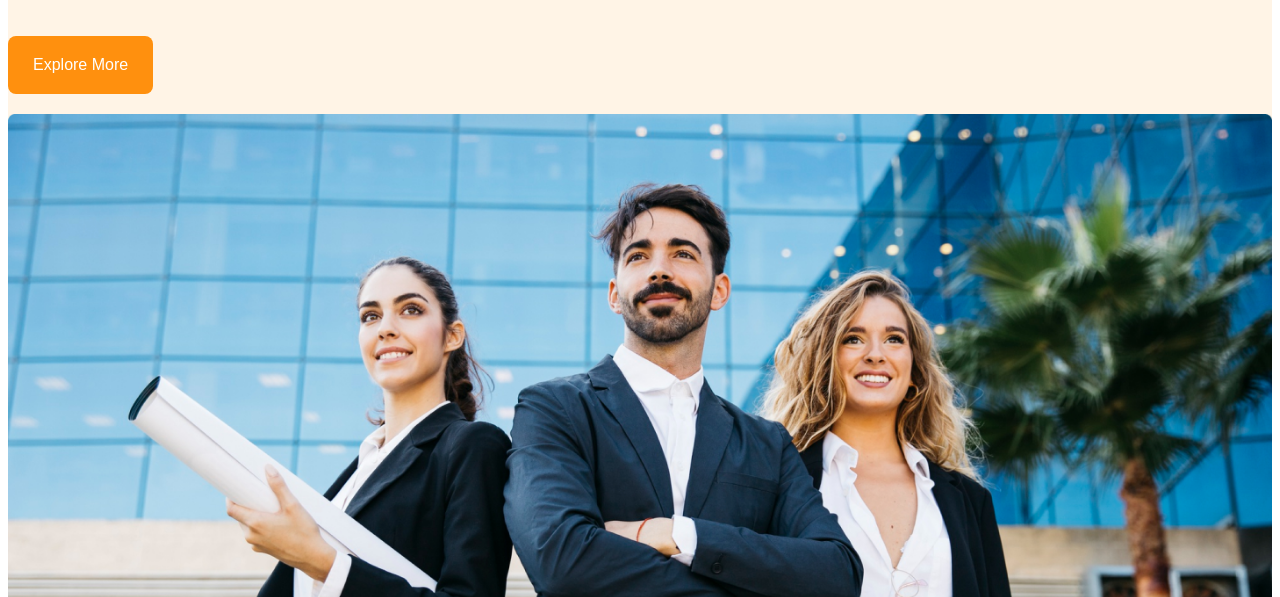
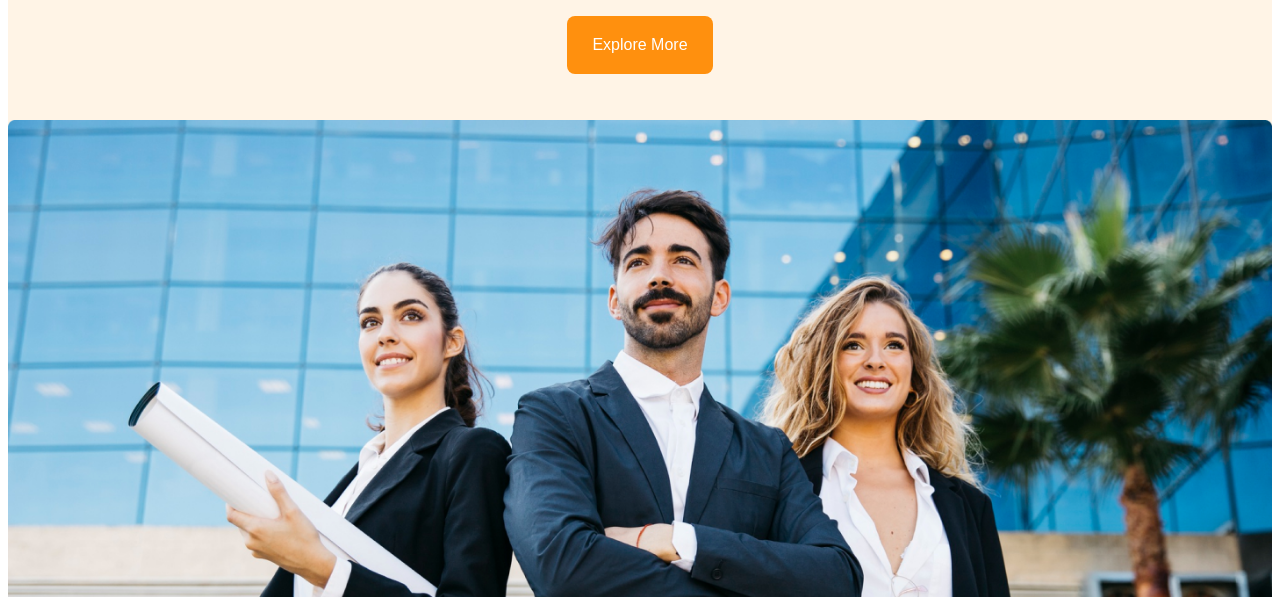
Before and after one commit to TOWHID162153/g3-architects-web, a plain HTML site: page index.html in a window 1280 px wide. Shown: the part 355-952 px from the top of the page. Drawn offline with nearby package versions, Linux system fonts and the light colour scheme.

Commit message:
again my commit for banner part

```diff
--- a/index.html
+++ b/index.html
@@ -30,8 +30,9 @@
                     There are many variations of passages of Lorem Ipsum available, but the majority have suffered
                     alteration in some form, by injected humour, or randomised words which don't look even
                 </p>
+                <button class="button-primary">Explore More</button>
             </div>
-                <button class="button-primary button-margin">Explore More</button>
+
                 <img class="banner-img-size" src="images/banner.png" alt="banner">
 
         </div>
--- a/style/style.css
+++ b/style/style.css
@@ -68,6 +68,7 @@
 /* banner */
 .banner-img-size {
     width: 100%;
+    padding: 46px 0px;
 }
 
 .banner-text {
@@ -86,9 +87,6 @@
     font-size: 1.2rem;
     width: 100%;
 }
-.button-margin {
-    margin: 20px 0;
-}
 .button-primary {
     background-color: rgba(255, 144, 14, 1);
     color: white;
```
